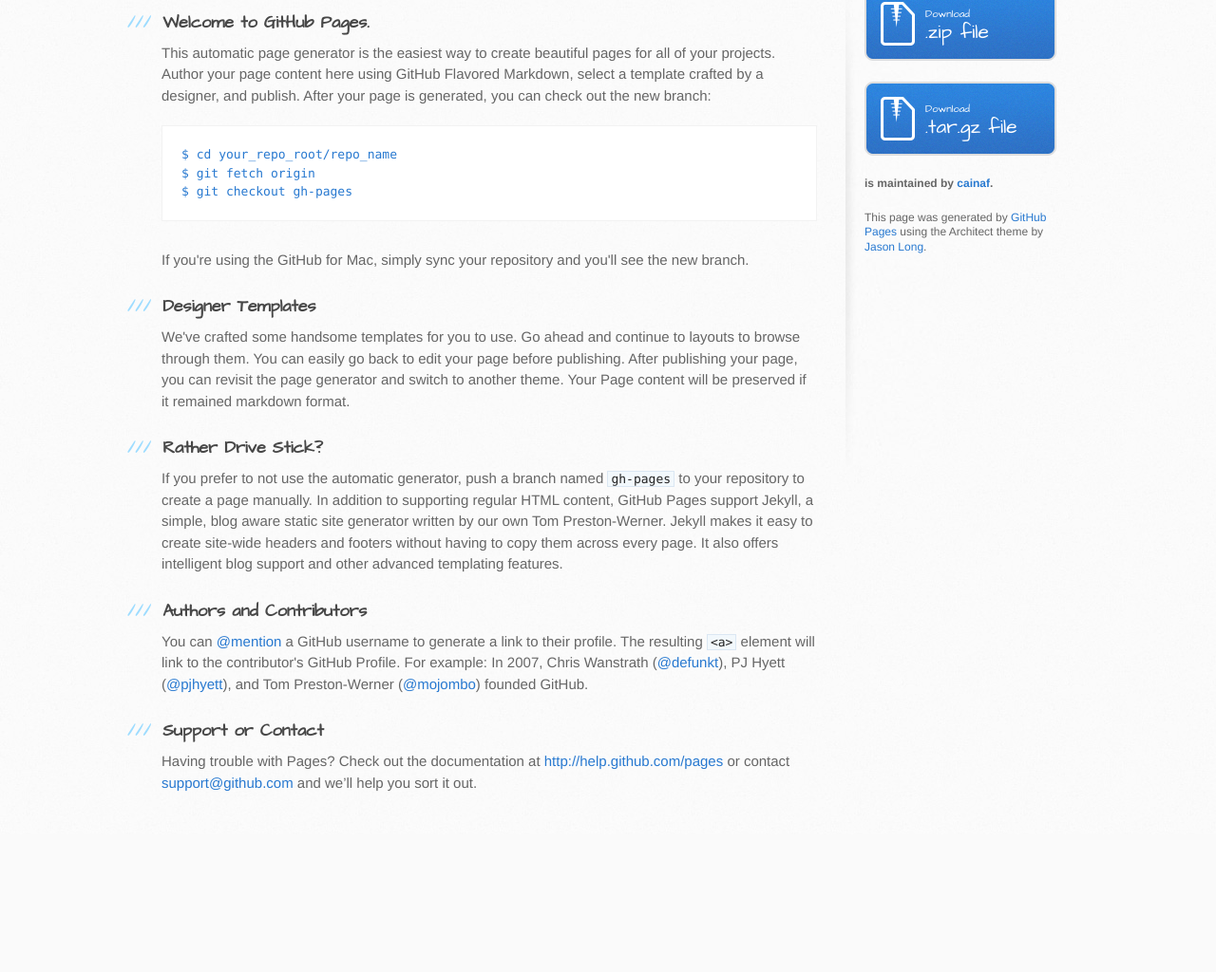
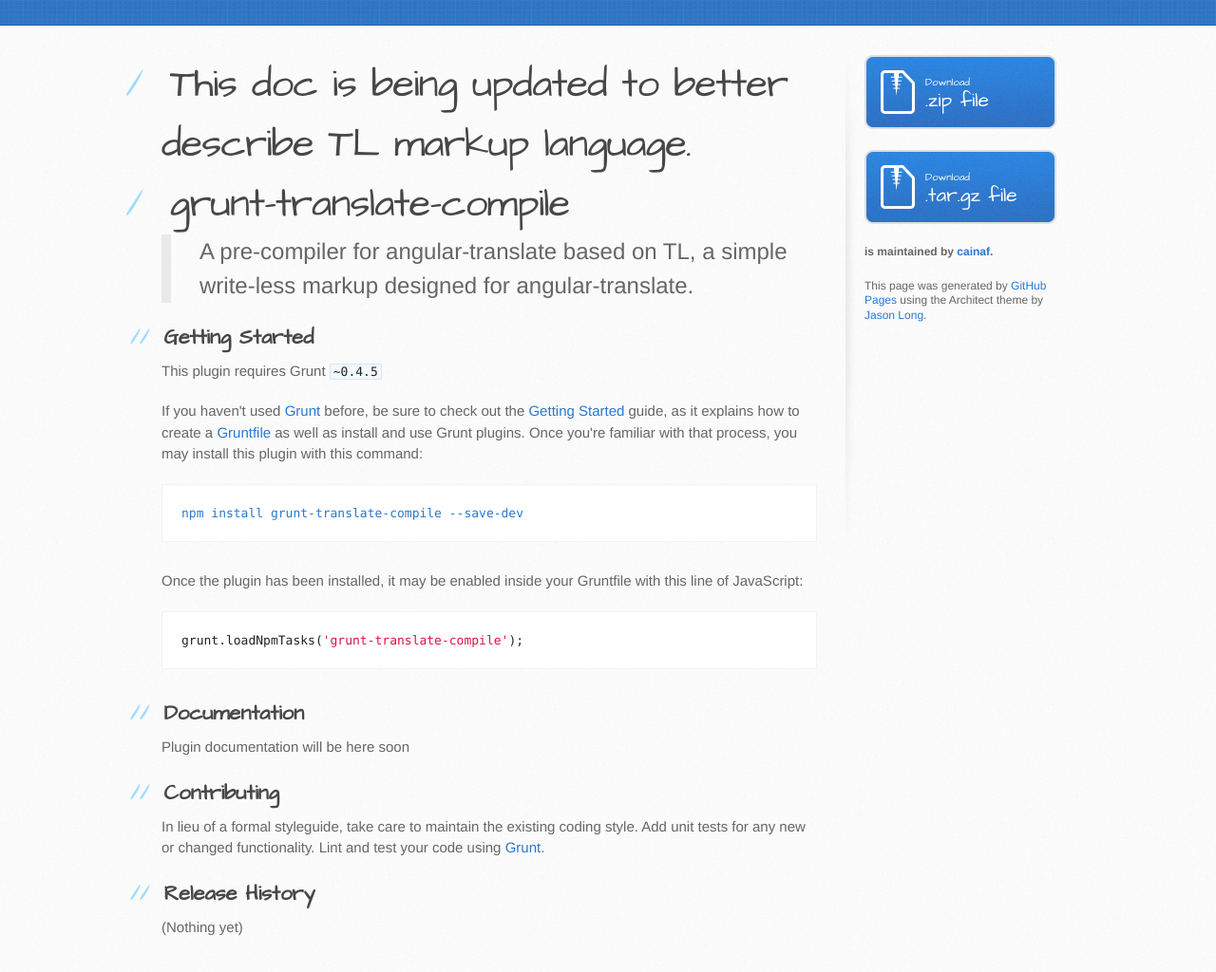
Before and after one commit to angular-translate/translate-compile, a plain HTML site: page index.html in a window 1280 px wide. Shown: the part 280-1304 px from the top of the page at 95% size. Before the commit the page ends 1159 px from the top, so only its background shows below. Drawn offline with Linux system fonts and the light colour scheme.

```diff
--- a/index.html
+++ b/index.html
@@ -13,13 +13,13 @@
     <script src="//html5shiv.googlecode.com/svn/trunk/html5.js"></script>
     <![endif]-->
 
-    <title>tl by cainaf</title>
+    <title>translate-compile by cainaf</title>
   </head>
 
   <body>
     <header>
       <div class="inner">
-        <h1>tl</h1>
+        <h1>translate-compile</h1>
         <h2>angular-translate angular pre-compiler markup translate-compile grunt plugin</h2>
         <a href="https://github.com/cainaf/translate-compile" class="button"><small>View project on</small>GitHub</a>
       </div>
@@ -28,37 +28,47 @@
     <div id="content-wrapper">
       <div class="inner clearfix">
         <section id="main-content">
-          <h3>
-<a name="welcome-to-github-pages" class="anchor" href="#welcome-to-github-pages"><span class="octicon octicon-link"></span></a>Welcome to GitHub Pages.</h3>
+          <h1>
+<a name="this-doc-is-being-updated-to-better-describe-tl-markup-language" class="anchor" href="#this-doc-is-being-updated-to-better-describe-tl-markup-language"><span class="octicon octicon-link"></span></a>This doc is being updated to better describe TL markup language.</h1>
 
-<p>This automatic page generator is the easiest way to create beautiful pages for all of your projects. Author your page content here using GitHub Flavored Markdown, select a template crafted by a designer, and publish. After your page is generated, you can check out the new branch:</p>
+<h1>
+<a name="grunt-translate-compile" class="anchor" href="#grunt-translate-compile"><span class="octicon octicon-link"></span></a>grunt-translate-compile</h1>
 
-<pre><code>$ cd your_repo_root/repo_name
-$ git fetch origin
-$ git checkout gh-pages
+<blockquote>
+<p>A pre-compiler for angular-translate based on TL, a simple write-less markup designed for angular-translate.</p>
+</blockquote>
+
+<h2>
+<a name="getting-started" class="anchor" href="#getting-started"><span class="octicon octicon-link"></span></a>Getting Started</h2>
+
+<p>This plugin requires Grunt <code>~0.4.5</code></p>
+
+<p>If you haven't used <a href="http://gruntjs.com/">Grunt</a> before, be sure to check out the <a href="http://gruntjs.com/getting-started">Getting Started</a> guide, as it explains how to create a <a href="http://gruntjs.com/sample-gruntfile">Gruntfile</a> as well as install and use Grunt plugins. Once you're familiar with that process, you may install this plugin with this command:</p>
+
+<pre lang="shell"><code>npm install grunt-translate-compile --save-dev
 </code></pre>
 
-<p>If you're using the GitHub for Mac, simply sync your repository and you'll see the new branch.</p>
+<p>Once the plugin has been installed, it may be enabled inside your Gruntfile with this line of JavaScript:</p>
 
-<h3>
-<a name="designer-templates" class="anchor" href="#designer-templates"><span class="octicon octicon-link"></span></a>Designer Templates</h3>
+<div class="highlight highlight-js"><pre><span class="nx">grunt</span><span class="p">.</span><span class="nx">loadNpmTasks</span><span class="p">(</span><span class="s1">'grunt-translate-compile'</span><span class="p">);</span>
+</pre></div>
 
-<p>We've crafted some handsome templates for you to use. Go ahead and continue to layouts to browse through them. You can easily go back to edit your page before publishing. After publishing your page, you can revisit the page generator and switch to another theme. Your Page content will be preserved if it remained markdown format.</p>
+<h2>
+<a name="documentation" class="anchor" href="#documentation"><span class="octicon octicon-link"></span></a>Documentation</h2>
 
-<h3>
-<a name="rather-drive-stick" class="anchor" href="#rather-drive-stick"><span class="octicon octicon-link"></span></a>Rather Drive Stick?</h3>
+<p><strong>Plugin documentation will be here soon</strong></p>
 
-<p>If you prefer to not use the automatic generator, push a branch named <code>gh-pages</code> to your repository to create a page manually. In addition to supporting regular HTML content, GitHub Pages support Jekyll, a simple, blog aware static site generator written by our own Tom Preston-Werner. Jekyll makes it easy to create site-wide headers and footers without having to copy them across every page. It also offers intelligent blog support and other advanced templating features.</p>
 
-<h3>
-<a name="authors-and-contributors" class="anchor" href="#authors-and-contributors"><span class="octicon octicon-link"></span></a>Authors and Contributors</h3>
 
-<p>You can <a href="https://github.com/blog/821" class="user-mention">@mention</a> a GitHub username to generate a link to their profile. The resulting <code>&lt;a&gt;</code> element will link to the contributor's GitHub Profile. For example: In 2007, Chris Wanstrath (<a href="https://github.com/defunkt" class="user-mention">@defunkt</a>), PJ Hyett (<a href="https://github.com/pjhyett" class="user-mention">@pjhyett</a>), and Tom Preston-Werner (<a href="https://github.com/mojombo" class="user-mention">@mojombo</a>) founded GitHub.</p>
+<h2>
+<a name="contributing" class="anchor" href="#contributing"><span class="octicon octicon-link"></span></a>Contributing</h2>
 
-<h3>
-<a name="support-or-contact" class="anchor" href="#support-or-contact"><span class="octicon octicon-link"></span></a>Support or Contact</h3>
+<p>In lieu of a formal styleguide, take care to maintain the existing coding style. Add unit tests for any new or changed functionality. Lint and test your code using <a href="http://gruntjs.com/">Grunt</a>.</p>
 
-<p>Having trouble with Pages? Check out the documentation at <a href="http://help.github.com/pages">http://help.github.com/pages</a> or contact <a href="mailto:support@github.com">support@github.com</a> and we’ll help you sort it out.</p>
+<h2>
+<a name="release-history" class="anchor" href="#release-history"><span class="octicon octicon-link"></span></a>Release History</h2>
+
+<p><em>(Nothing yet)</em></p>
         </section>
 
         <aside id="sidebar">
@@ -78,6 +88,16 @@
       </div>
     </div>
 
+            <script type="text/javascript">
+            var gaJsHost = (("https:" == document.location.protocol) ? "https://ssl." : "http://www.");
+            document.write(unescape("%3Cscript src='" + gaJsHost + "google-analytics.com/ga.js' type='text/javascript'%3E%3C/script%3E"));
+          </script>
+          <script type="text/javascript">
+            try {
+              var pageTracker = _gat._getTracker("UA-38498266-4");
+            pageTracker._trackPageview();
+            } catch(err) {}
+          </script>
 
   </body>
 </html>
```
Also changed, not shown: params.json (+1 -1 lines).
